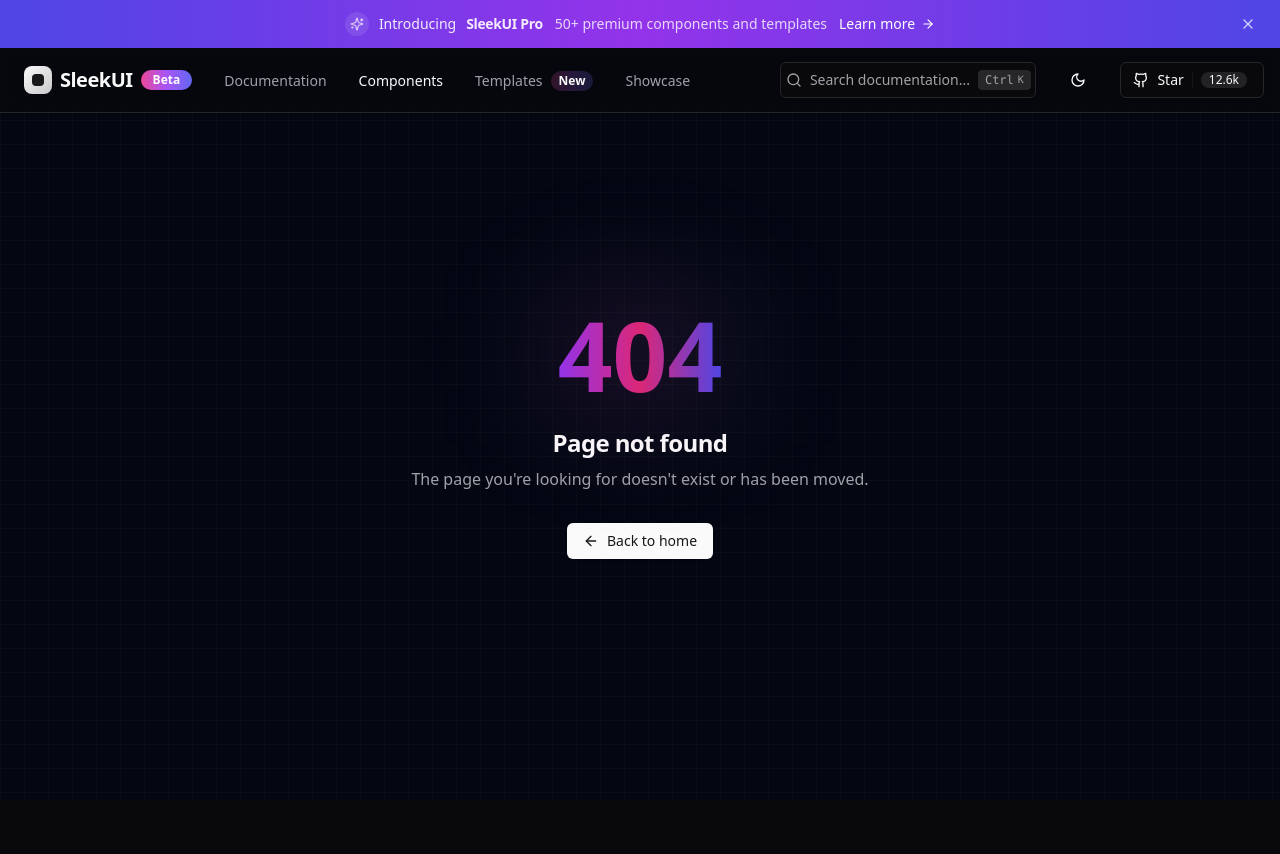
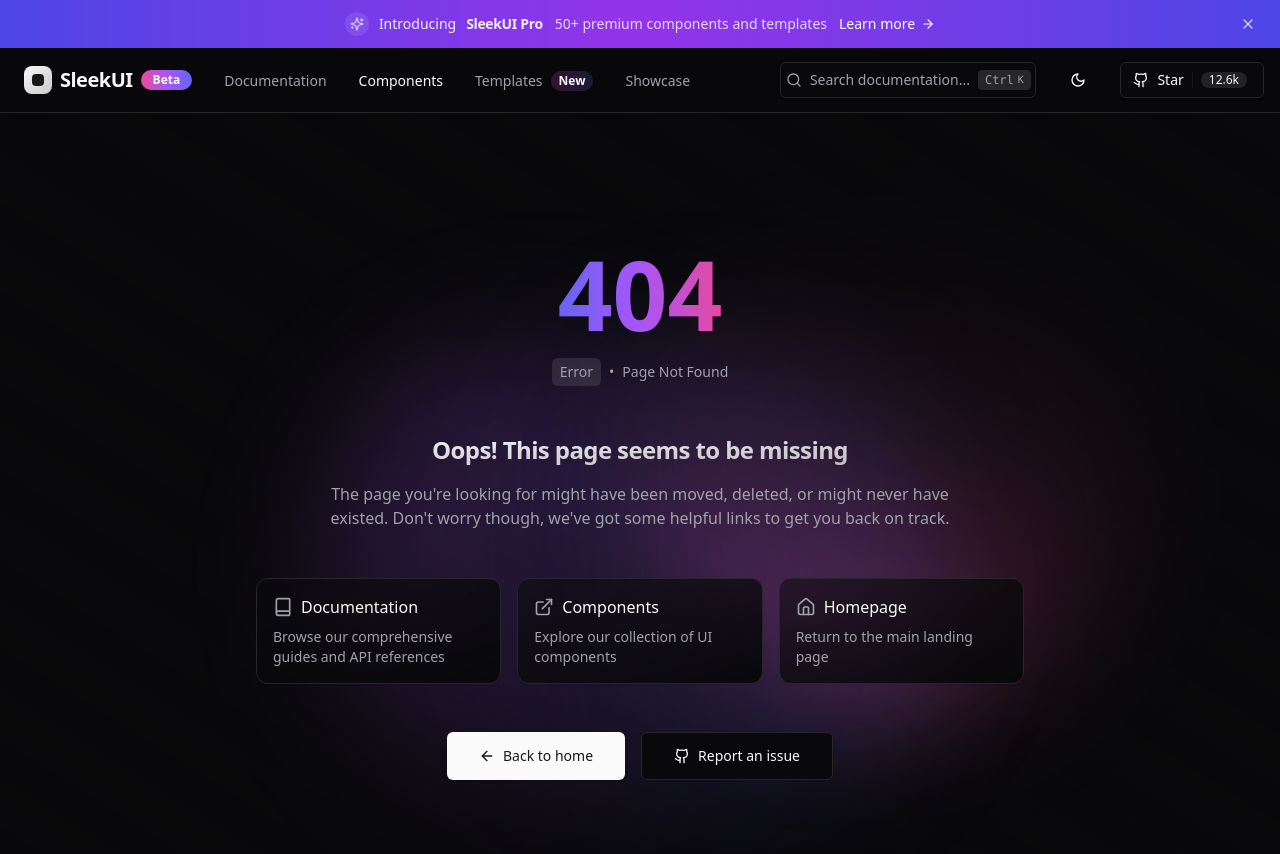
Before and after one commit to AliHaggag11/sleekUi, a React (Vite) app in the folder sleek-ui/: page /components in a window 1280 px wide. Shown: the top 854 px of the page. Before the commit the page ends 800 px from the top, so only its background shows below. Built offline with nearby package versions, Linux system fonts and the light colour scheme; a web font is replaced by a local one.

Commit message:
not found

```diff
--- a/sleek-ui/src/components/pages/not-found.tsx
+++ b/sleek-ui/src/components/pages/not-found.tsx
@@ -1,22 +1,81 @@
-import { motion } from "framer-motion"
+import { motion, useScroll, useTransform } from "framer-motion"
 import { Link } from "react-router-dom"
-import { ArrowLeft } from "lucide-react"
+import { ArrowLeft, Home, Book, Github, ExternalLink } from "lucide-react"
 import { Button } from "../ui/button"
 
+// Quick links to help users find what they're looking for
+const helpfulLinks = [
+  {
+    title: "Documentation",
+    description: "Browse our comprehensive guides and API references",
+    icon: Book,
+    href: "/docs",
+  },
+  {
+    title: "Components",
+    description: "Explore our collection of UI components",
+    icon: ExternalLink,
+    href: "/components",
+  },
+  {
+    title: "Homepage",
+    description: "Return to the main landing page",
+    icon: Home,
+    href: "/",
+  },
+]
+
 export function NotFound() {
+  const { scrollY } = useScroll()
+  const parallaxY = useTransform(scrollY, [0, 300], [0, 50])
+  const scale = useTransform(scrollY, [0, 300], [1, 0.98])
+
   return (
-    <div className="flex flex-col items-center justify-center min-h-[80vh] px-4">
-      {/* Animated 404 */}
+    <div className="relative overflow-hidden bg-background min-h-screen flex flex-col items-center justify-center">
+      {/* Background Effects */}
+      <motion.div className="pointer-events-none absolute inset-0">
+        {/* Grid Background */}
+        <div className="absolute inset-0 bg-grid-white/[0.02] dark:bg-grid-white/[0.02] bg-[size:60px_60px] [mask-image:radial-gradient(white,transparent_85%)]" />
+
+        {/* Gradient Blobs */}
+        <div className="absolute inset-0">
+          <div className="absolute top-1/4 left-1/4 -translate-x-1/2 -translate-y-1/2 w-[500px] h-[500px]
+            bg-gradient-to-r from-purple-500/20 to-transparent dark:from-purple-500/30
+            rounded-full blur-3xl animate-blob"
+          />
+          <div className="absolute top-1/4 right-1/4 translate-x-1/2 -translate-y-1/2 w-[500px] h-[500px]
+            bg-gradient-to-l from-indigo-500/20 to-transparent dark:from-indigo-500/30
+            rounded-full blur-3xl animate-blob animation-delay-2000"
+          />
+          <div className="absolute bottom-1/4 left-1/2 -translate-x-1/2 translate-y-1/2 w-[500px] h-[500px]
+            bg-gradient-to-t from-pink-500/20 to-transparent dark:from-pink-500/30
+            rounded-full blur-3xl animate-blob animation-delay-4000"
+          />
+        </div>
+
+        {/* Gradient Overlay */}
+        <div className="absolute inset-0 bg-gradient-to-tr from-background via-transparent to-background" />
+      </motion.div>
+
+      <motion.div
+        className="container relative px-4 flex flex-col items-center justify-center gap-12"
+        style={{ scale, translateY: parallaxY }}
+      >
+        {/* 404 Text */}
         <motion.div
           initial={{ opacity: 0, y: 20 }}
           animate={{ opacity: 1, y: 0 }}
           transition={{ duration: 0.5 }}
-        className="relative"
+          className="relative text-center"
         >
-        <div className="absolute inset-0 bg-gradient-to-r from-purple-500/20 via-pink-500/20 to-indigo-500/20 blur-3xl" />
-        <h1 className="relative text-8xl font-bold text-transparent bg-clip-text bg-gradient-to-r from-purple-600 via-pink-600 to-indigo-600">
+          <h1 className="text-8xl font-bold bg-gradient-to-r from-indigo-500 via-purple-500 to-pink-500 bg-clip-text text-transparent">
             404
           </h1>
+          <div className="mt-4 flex items-center gap-2 text-sm text-muted-foreground">
+            <span className="px-2 py-1 rounded-md bg-primary/10 font-medium">Error</span>
+            <span>•</span>
+            <span>Page Not Found</span>
+          </div>
         </motion.div>
 
         {/* Message */}
@@ -24,31 +83,86 @@ export function NotFound() {
           initial={{ opacity: 0, y: 20 }}
           animate={{ opacity: 1, y: 0 }}
           transition={{ duration: 0.5, delay: 0.2 }}
-        className="mt-6 text-center"
+          className="text-center max-w-2xl space-y-4"
         >
-        <h2 className="text-2xl font-semibold tracking-tight">Page not found</h2>
-        <p className="mt-2 text-muted-foreground">
-          The page you're looking for doesn't exist or has been moved.
+          <h2 className="text-2xl font-semibold tracking-tight bg-gradient-to-br from-foreground to-foreground/70 bg-clip-text text-transparent">
+            Oops! This page seems to be missing
+          </h2>
+          <p className="text-muted-foreground">
+            The page you're looking for might have been moved, deleted, or might never have existed.
+            Don't worry though, we've got some helpful links to get you back on track.
           </p>
         </motion.div>
 
-      {/* Action Button */}
+        {/* Helpful Links Grid */}
         <motion.div
           initial={{ opacity: 0, y: 20 }}
           animate={{ opacity: 1, y: 0 }}
-        transition={{ duration: 0.5, delay: 0.4 }}
-        className="mt-8"
+          transition={{ duration: 0.5, delay: 0.3 }}
+          className="grid grid-cols-1 md:grid-cols-3 gap-4 w-full max-w-3xl"
         >
-        <Button asChild>
+          {helpfulLinks.map((link, i) => (
+            <motion.div
+              key={i}
+              initial={{ opacity: 0, y: 20 }}
+              animate={{ opacity: 1, y: 0 }}
+              transition={{ delay: 0.4 + (i * 0.1) }}
+              whileHover={{ y: -4 }}
+              className="group relative p-4 rounded-xl border bg-gradient-to-br from-background/50 to-background shadow-sm hover:shadow-md transition-all duration-300"
+            >
+              <Link to={link.href} className="block">
+                <div className="absolute inset-0 bg-gradient-to-br from-indigo-500/5 via-purple-500/5 to-pink-500/5 rounded-xl opacity-0 group-hover:opacity-100 transition-opacity" />
+                <div className="relative space-y-2">
+                  <div className="flex items-center gap-2">
+                    <link.icon className="h-5 w-5 text-muted-foreground group-hover:text-primary transition-colors" />
+                    <h3 className="font-medium">{link.title}</h3>
+                  </div>
+                  <p className="text-sm text-muted-foreground">
+                    {link.description}
+                  </p>
+                </div>
+              </Link>
+            </motion.div>
+          ))}
+        </motion.div>
+
+        {/* Action Buttons */}
+        <motion.div
+          initial={{ opacity: 0, y: 20 }}
+          animate={{ opacity: 1, y: 0 }}
+          transition={{ duration: 0.5, delay: 0.6 }}
+          className="flex flex-wrap gap-4 justify-center"
+        >
+          <Button
+            asChild
+            size="lg"
+            className="h-12 px-8 font-medium relative group overflow-hidden"
+          >
             <Link to="/" className="inline-flex items-center gap-2">
-            <ArrowLeft className="h-4 w-4" />
+              <div className="absolute inset-0 bg-gradient-to-r from-indigo-500 via-purple-500 to-pink-500 opacity-0 group-hover:opacity-10 transition-opacity" />
+              <ArrowLeft className="h-4 w-4 transition-transform group-hover:-translate-x-1" />
               Back to home
             </Link>
           </Button>
+          <Button
+            asChild
+            variant="outline"
+            size="lg"
+            className="h-12 px-8 font-medium relative group"
+          >
+            <a
+              href="https://github.com/your-repo/issues"
+              target="_blank"
+              rel="noopener noreferrer"
+              className="inline-flex items-center gap-2"
+            >
+              <div className="absolute inset-0 bg-gradient-to-r from-indigo-500/10 via-purple-500/10 to-pink-500/10 opacity-0 group-hover:opacity-100 transition-opacity" />
+              <Github className="h-4 w-4" />
+              Report an issue
+            </a>
+          </Button>
         </motion.div>
-
-      {/* Background Decoration */}
-      <div className="absolute inset-0 -z-10 h-full w-full bg-white dark:bg-gray-950 bg-[linear-gradient(to_right,#8080800a_1px,transparent_1px),linear-gradient(to_bottom,#8080800a_1px,transparent_1px)] bg-[size:24px_24px]" />
+      </motion.div>
     </div>
   )
 }
```
Lines whose indentation alone changed are shown as unchanged.
